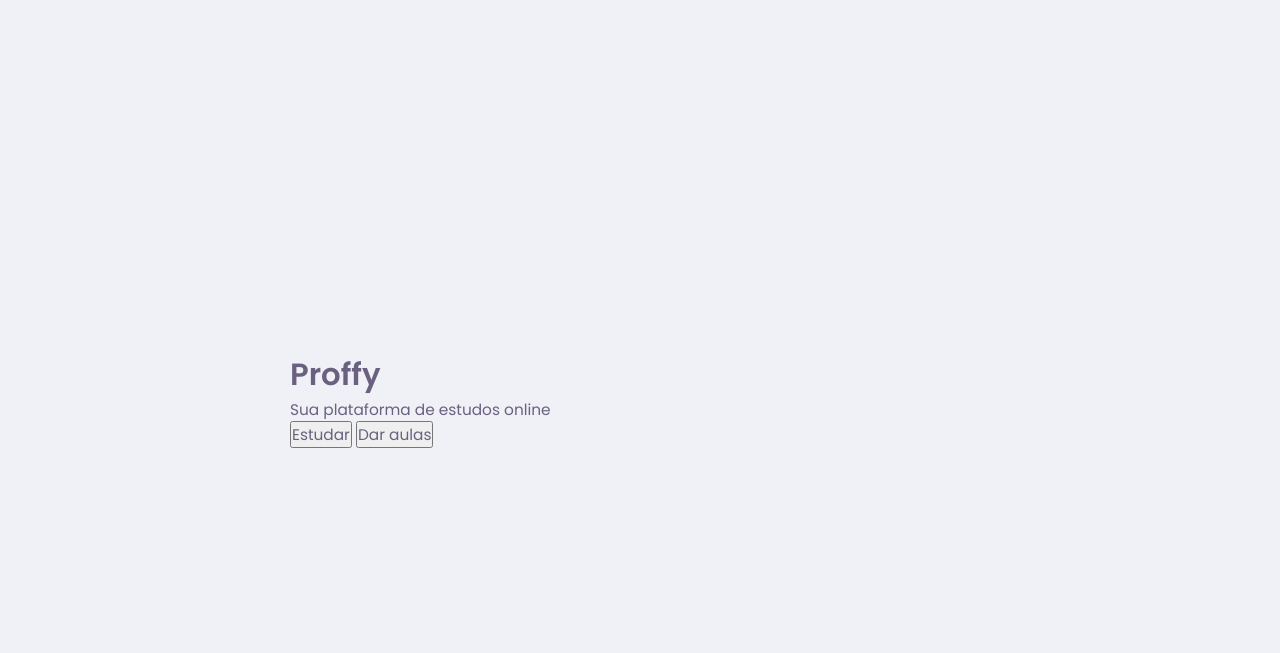
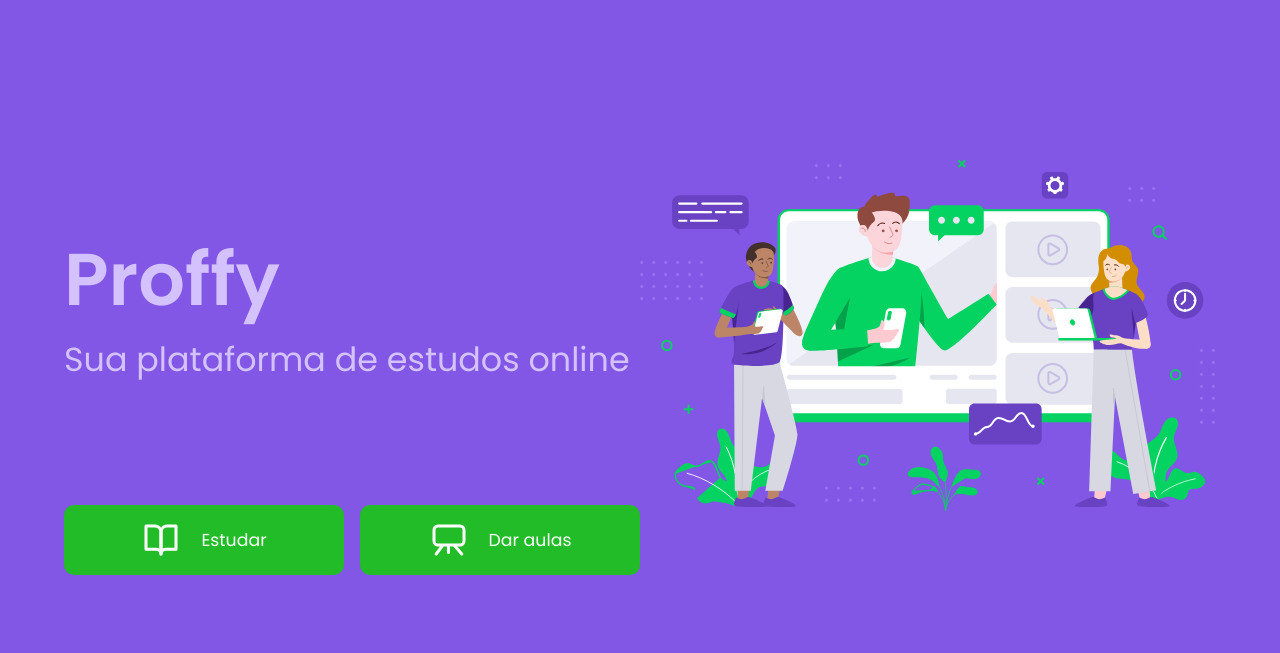
Before and after one commit to guilhermelima18/Proffy, a plain HTML site: page index.html in a window 1280 px wide. Drawn offline with Linux system fonts and the light colour scheme.

Commit message:
página inicial

```diff
--- a/index.html
+++ b/index.html
@@ -17,11 +17,16 @@
 
     <div class="container">
 
-        <h1>Proffy</h1>
-        <p>Sua plataforma de estudos online</p>
+        <main>
+            <h1>Proffy</h1>
+            <p>Sua plataforma de estudos online</p>
 
-        <button>Estudar</button>
-        <button>Dar aulas</button>
+            <div id="button">
+                <button><img src="images/icons/study.svg" alt="Botão estudar">Estudar</button>
+                <button><img src="images/icons/give-classes.svg" alt="Botão dar aulas">Dar aulas</button>
+            </div>
+
+        </main>
     </div>
 
 </body>
--- a/styles/home.css
+++ b/styles/home.css
@@ -24,26 +24,75 @@
     --color-box-base: #FFFFFF;
     --color-box-footer: #FAFAFC;
     --color-small-info: #C1BCCC;
-    font-size: 60%;
-}
-
-html, body {
-    height: 100vh;
 }
 
 body {
-    background: var(--color-background);
-    display: flex;
-    align-items: center;
-    justify-content: center;
-}
-
-body, input, button, textarea {
-    color: var(--color-text-base);
-    font: 500 1.6rem Poppins;
+    background-color: var(--color-primary);
 }
 
 .container {
-    width: 90vw;
-    max-width: 700px;
+    width: 90%;
+    max-width: 1200px;
+    height: 100vh;
+    margin: auto;
+    display: flex;
+    flex-direction: row;
+    align-items: center;
+    background: url('/images/landing.svg') no-repeat;
+    background-position: 45vw 20vh;
 }
+
+.container main {
+    width: 50%;
+    height: 500px;
+    display: flex;
+    flex-direction: column;
+    justify-content: center;
+    align-items: left;
+}
+
+.container main h1 {
+    color: var(--color-text-in-primary);
+    font-family: 'Poppins', sans-serif;
+    font-weight: 600;
+    font-size: 55pt;
+}
+
+.container main p {
+    color: var(--color-text-in-primary);
+    font-family: 'Poppins', sans-serif;
+    font-weight: 500;
+    font-size: 25pt;
+}
+
+#button {
+    width: 100%;
+    display: flex;
+    justify-content: space-between;
+    margin-top: 120px;
+}
+
+#button button {
+    background-color: rgba(27, 196, 27, 0.932);
+    display: flex;
+    flex-direction: row;
+    justify-content: center;
+    align-items: center;
+    color: white;
+    width: 280px;
+    height: 70px;
+    border: 0;
+    border-radius: 10px;
+    cursor: pointer;
+    font-family: 'Poppins', sans-serif;
+    font-weight: 500;
+    font-size: 13pt;
+}
+
+#button button img {
+    margin-right: 20px;
+}
+
+#button button:hover {
+    background-color: rgb(18, 155, 18);
+}
```
